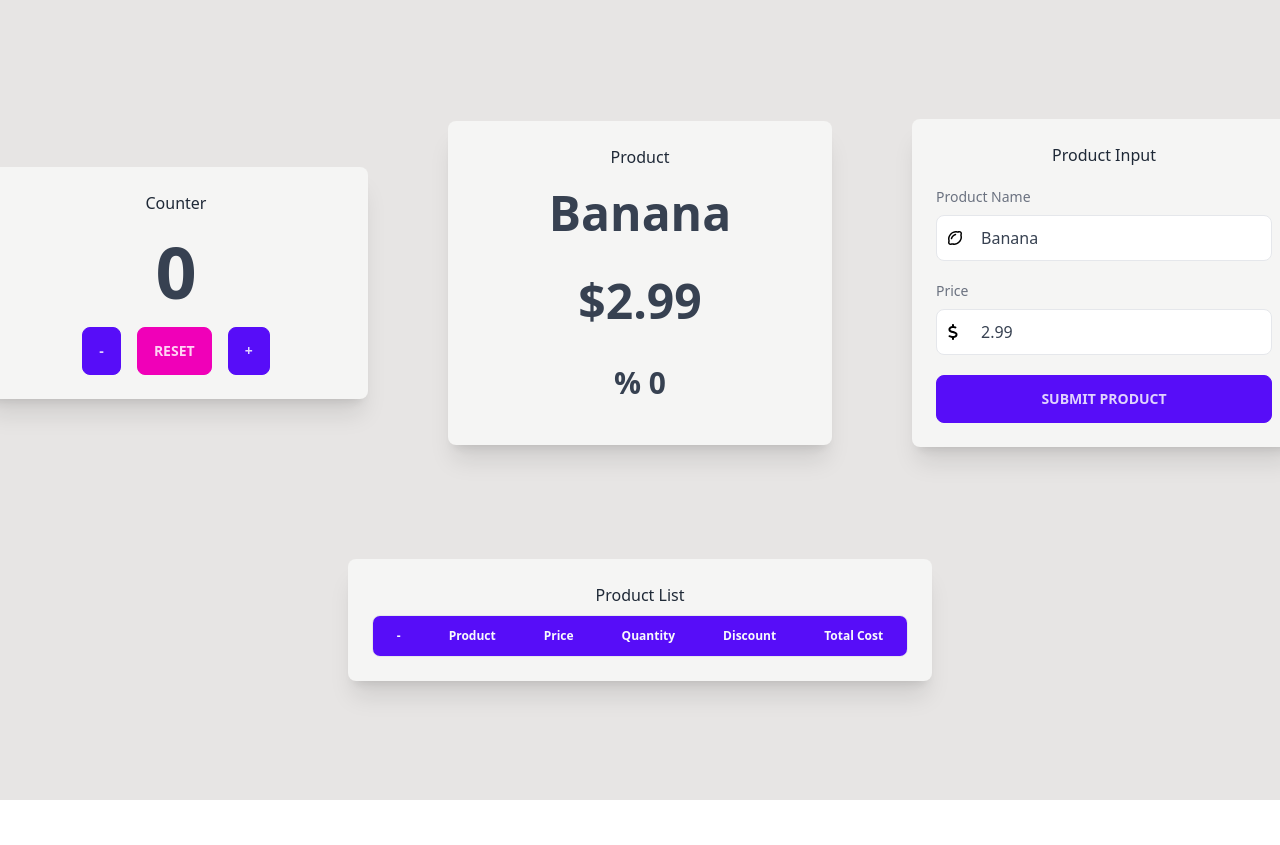
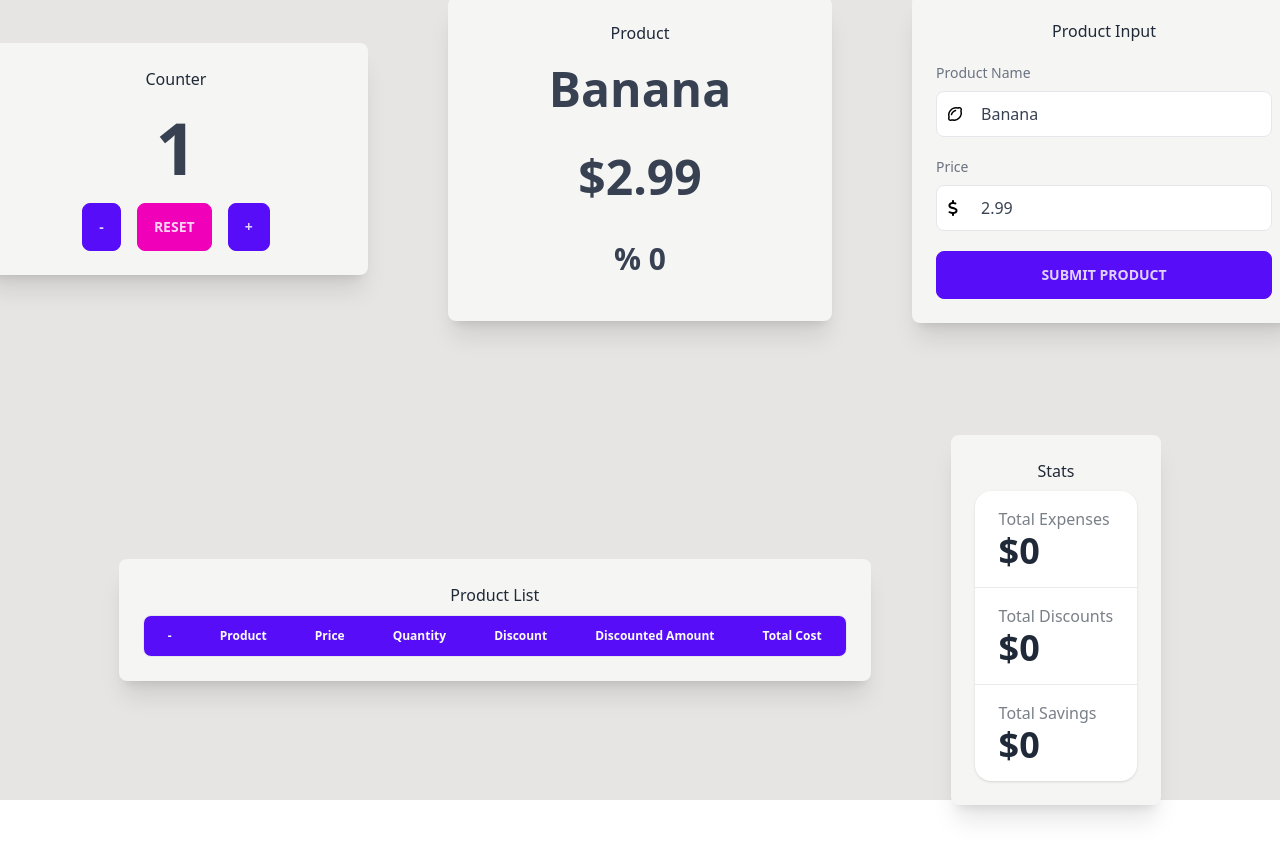
Before and after one commit to JustenMX/ntu-price-cart-app, a React (Vite) app: page / in a window 1280 px wide. Shown: the top 845 px of the page. Before the commit the page ends 800 px from the top, so only its background shows below. Built offline with nearby package versions, Linux system fonts and the light colour scheme.

Commit message:
Add Stats Components

```diff
--- a/src/components/Input.jsx
+++ b/src/components/Input.jsx
@@ -13,6 +13,7 @@ function Input(props) {
   };
 
   const handlerChangePrice = (event) => {
+    // convert (value) string to integer
     inputPriceFunc(event.target.value);
   };
   return (
--- a/src/components/ProductContainer.jsx
+++ b/src/components/ProductContainer.jsx
@@ -1,14 +1,16 @@
-import { useState } from "react";
+import { useState, useEffect } from "react";
 import Product from "./Product";
 import ViewList from "./ViewList";
+import Stats from "./Stats";
 
 function ProductContainer() {
   // State Management
-  const [count, setCount] = useState(0);
+  const [count, setCount] = useState(1);
   const [price, setPrice] = useState(2.99);
   const [discount, setDiscount] = useState(0);
   const [productName, setProductName] = useState("Banana");
   const [list, setList] = useState([]);
+  const [stats, setStats] = useState({});
 
   // Handler for Count Increment
   const handlerPlus = () => {
@@ -46,26 +48,58 @@ function ProductContainer() {
   };
 
   const handlerChangePrice = (value) => {
-    if (value <= 0) {
+    const parsePrice = parseFloat(value);
+    if (parsePrice <= 0) {
       setPrice(0);
     } else {
-      setPrice(value);
+      setPrice(parsePrice);
     }
   };
 
   // Handler for Input Submit
   const handlerInputSubmit = () => {
+    const totalCost =
+      Math.round(price * count * (1.0 - discount / 100) * 100) / 100;
+    const discountedAmount =
+      Math.round((price * count - totalCost) * 100) / 100;
     const submittedProduct = {
       id: list.length + 1, // Auto-generating count
       name: productName,
       price: price,
       quantity: count,
       discount: discount,
+      discountedAmount: discountedAmount,
+      total: totalCost,
     };
     const updatedList = [...list, submittedProduct];
     setList(updatedList);
     console.log(list);
   };
+
+  // Calculate total expense whenever the list state changes
+  useEffect(() => {
+    // calculations with list state dependecy
+    const expenseSum = list.reduce((accumulator, object) => {
+      return accumulator + object.price * object.quantity;
+    }, 0);
+    const roundExpenseSum = Math.round(expenseSum * 100) / 100;
+    const totalSum = list.reduce((accumulator, object) => {
+      return accumulator + object.total;
+    }, 0);
+    const roundTotalSum = Math.round(totalSum * 100) / 100;
+    const savings = Math.round((roundExpenseSum - roundTotalSum) * 100) / 100;
+    // debugging
+    console.log(roundExpenseSum);
+    console.log(roundTotalSum);
+    console.log(savings);
+    // update Stats state
+    setStats((prevStats) => ({
+      ...prevStats,
+      totalExpense: roundExpenseSum,
+      totalNett: roundTotalSum,
+      savings: savings,
+    }));
+  }, [list]);
 
   return (
     <>
@@ -84,13 +118,24 @@ function ProductContainer() {
             handlerInputSubmit={handlerInputSubmit}
           />
         </div>
-        <div className="flex justify-center items-center mt-8">
+        <div className="flex flex-row justify-center items-center mt-8">
           <div className="w-auto h-auto card bg-stone-100 shadow-xl rounded-lg p-6 m-10">
             <div className="text-center mb-2">
               <h1>Product List</h1>
             </div>
 
             <ViewList list={list} />
+          </div>
+          <div className="w-auto h-auto card bg-stone-100 shadow-xl rounded-lg p-6 m-10">
+            <div className="text-center mb-2">
+              <h1>Stats</h1>
+            </div>
+
+            <Stats
+              totalExpense={stats.totalExpense}
+              totalNett={stats.totalNett}
+              totalSavings={stats.savings}
+            />
           </div>
         </div>
       </div>
--- /dev/null
+++ b/src/components/Stats.jsx
@@ -0,0 +1,25 @@
+//
+function Stats(props) {
+  const { totalExpense, totalNett, totalSavings } = props;
+
+  return (
+    <div className="stats stats-vertical shadow">
+      <div className="stat">
+        <div className="stat-title">Total Expenses</div>
+        <div className="stat-value">${totalExpense}</div>
+      </div>
+
+      <div className="stat">
+        <div className="stat-title">Total Discounts</div>
+        <div className="stat-value">${totalNett}</div>
+      </div>
+
+      <div className="stat">
+        <div className="stat-title">Total Savings</div>
+        <div className="stat-value">${totalSavings}</div>
+      </div>
+    </div>
+  );
+}
+
+export default Stats;
--- a/src/components/ViewList.jsx
+++ b/src/components/ViewList.jsx
@@ -46,6 +46,12 @@ function ViewList(props) {
                       scope="col"
                       className="px-6 py-3 text-left text-xs font-semibold text-slate-50"
                     >
+                      Discounted Amount
+                    </th>
+                    <th
+                      scope="col"
+                      className="px-6 py-3 text-left text-xs font-semibold text-slate-50"
+                    >
                       Total Cost
                     </th>
                   </tr>
@@ -66,7 +72,13 @@ function ViewList(props) {
                         {listItem.quantity}
                       </td>
                       <td className="px-6 py-4 whitespace-nowrap text-sm font-medium text-gray-800">
-                        {listItem.discount}
+                        % {listItem.discount}
+                      </td>
+                      <td className="px-6 py-4 whitespace-nowrap text-sm font-medium text-gray-800">
+                        $ {listItem.discountedAmount}
+                      </td>
+                      <td className="px-6 py-4 whitespace-nowrap text-sm font-medium text-gray-800">
+                        $ {listItem.total}
                       </td>
                     </tr>
                   ))}
```
